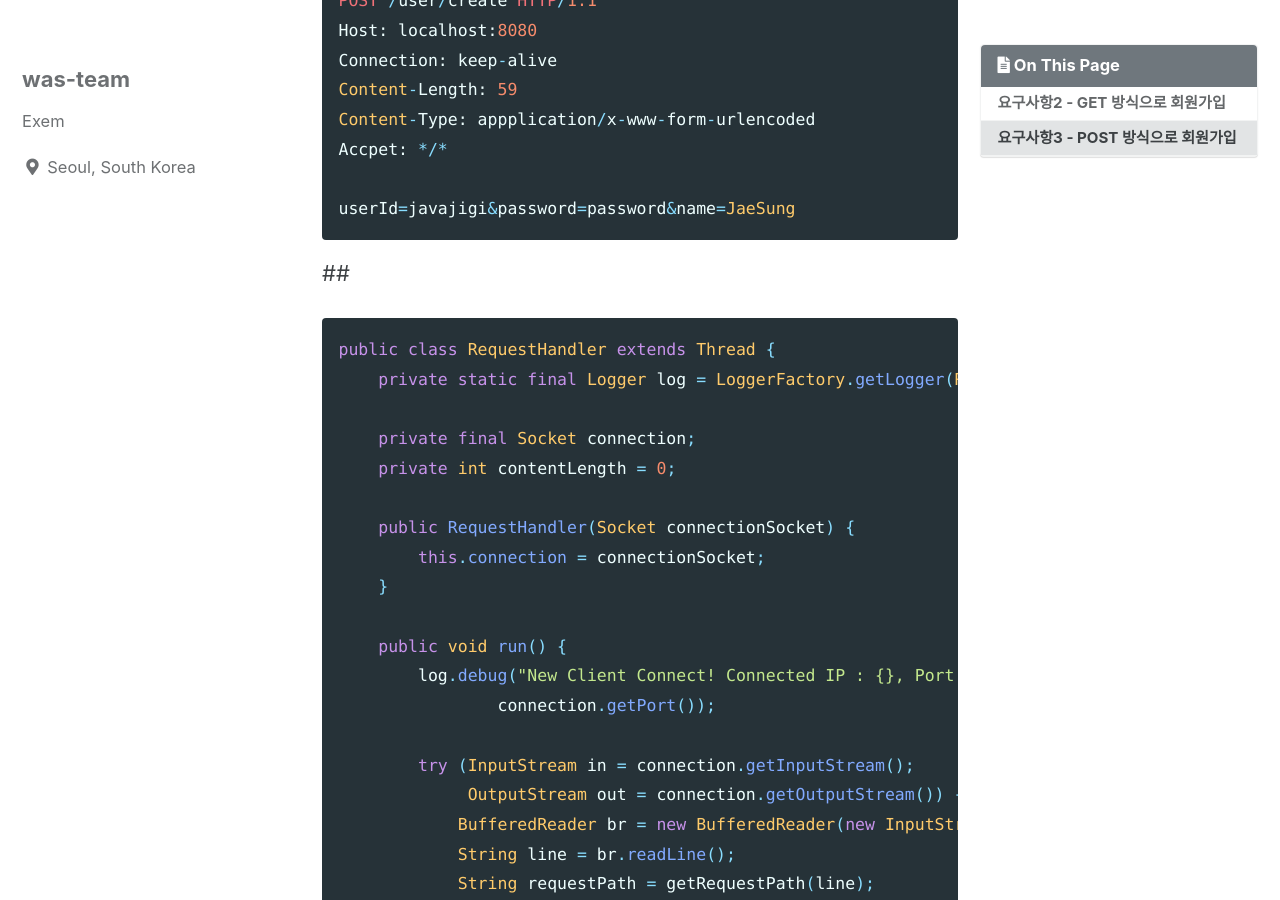
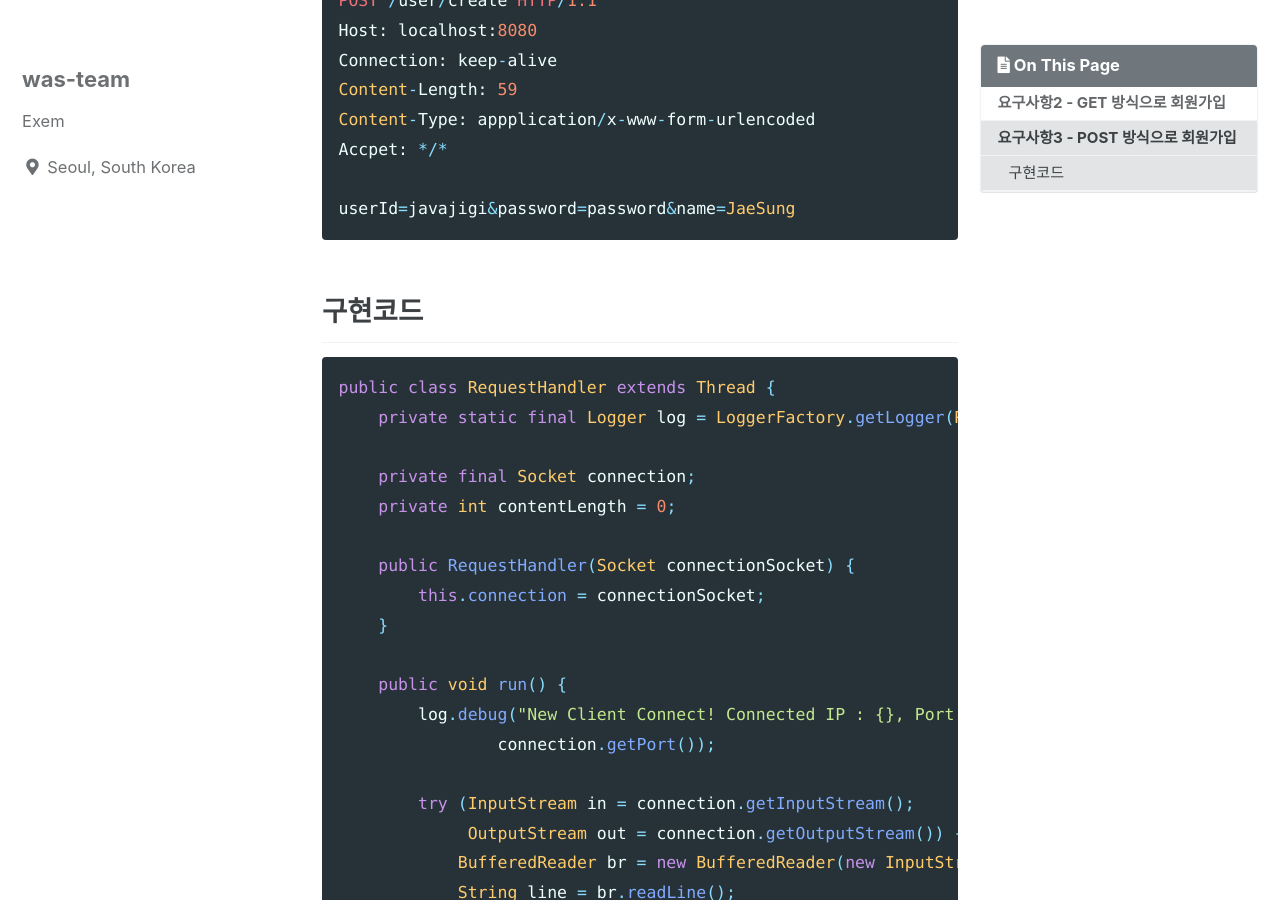
Before and after one commit to exem-was/exem-was.github.io, a Jekyll site: the page built from _posts/2022-03-24-javaweb-user-sign-up-using-POST-method.md, in a window 1280 px wide and 900 px high, scrolled down 3240 px. Built offline with Jekyll 4.4.1, drawn with Linux system fonts in a browser that asks for light colours; cached includes are drawn as plain includes.

Commit message:
Update 2022-03-24-javaweb-user-sign-up-using-POST-method.md

````diff
--- a/_posts/2022-03-24-javaweb-user-sign-up-using-POST-method.md
+++ b/_posts/2022-03-24-javaweb-user-sign-up-using-POST-method.md
@@ -112,7 +112,8 @@ Accpet: */*
 userId=javajigi&password=password&name=JaeSung
 ```
 
-##
+## 구현코드
+
 ```java
 public class RequestHandler extends Thread {
     private static final Logger log = LoggerFactory.getLogger(RequestHandler.class);
````
